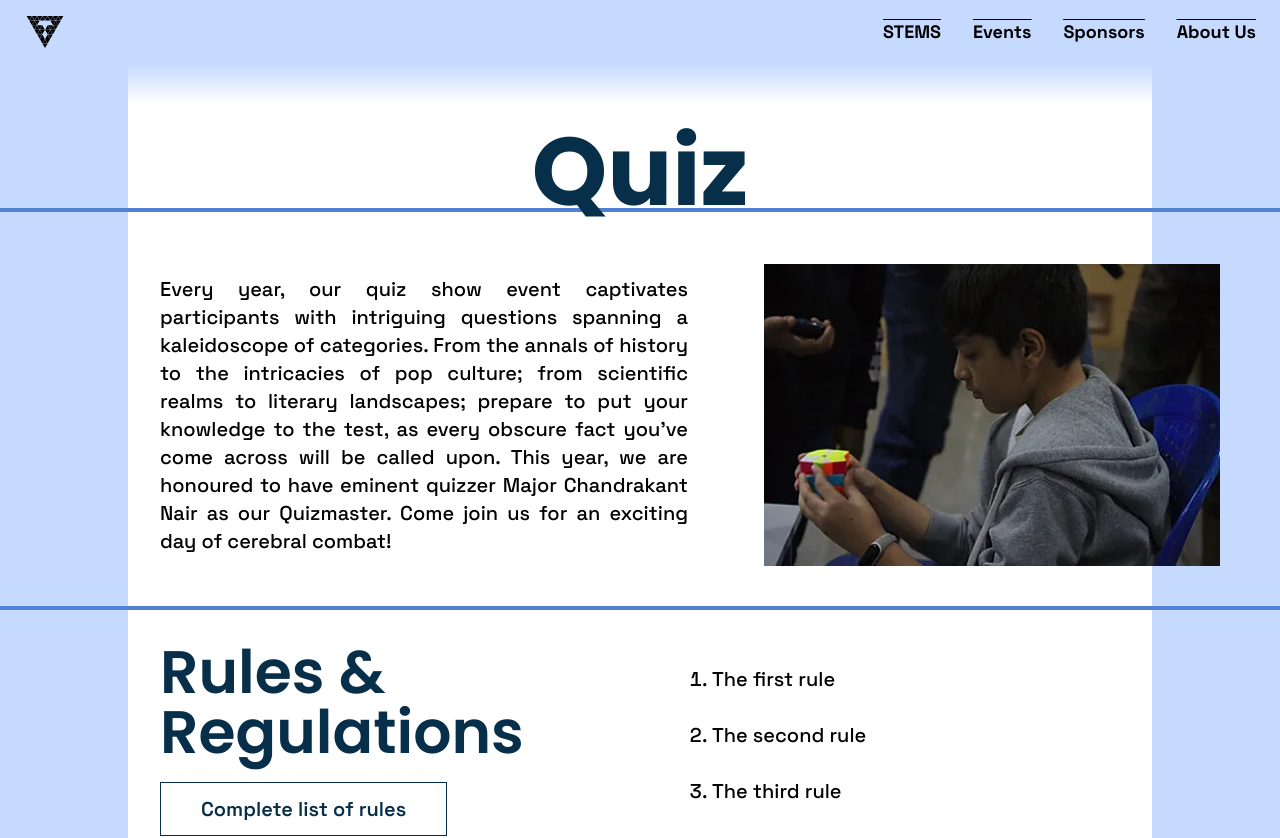
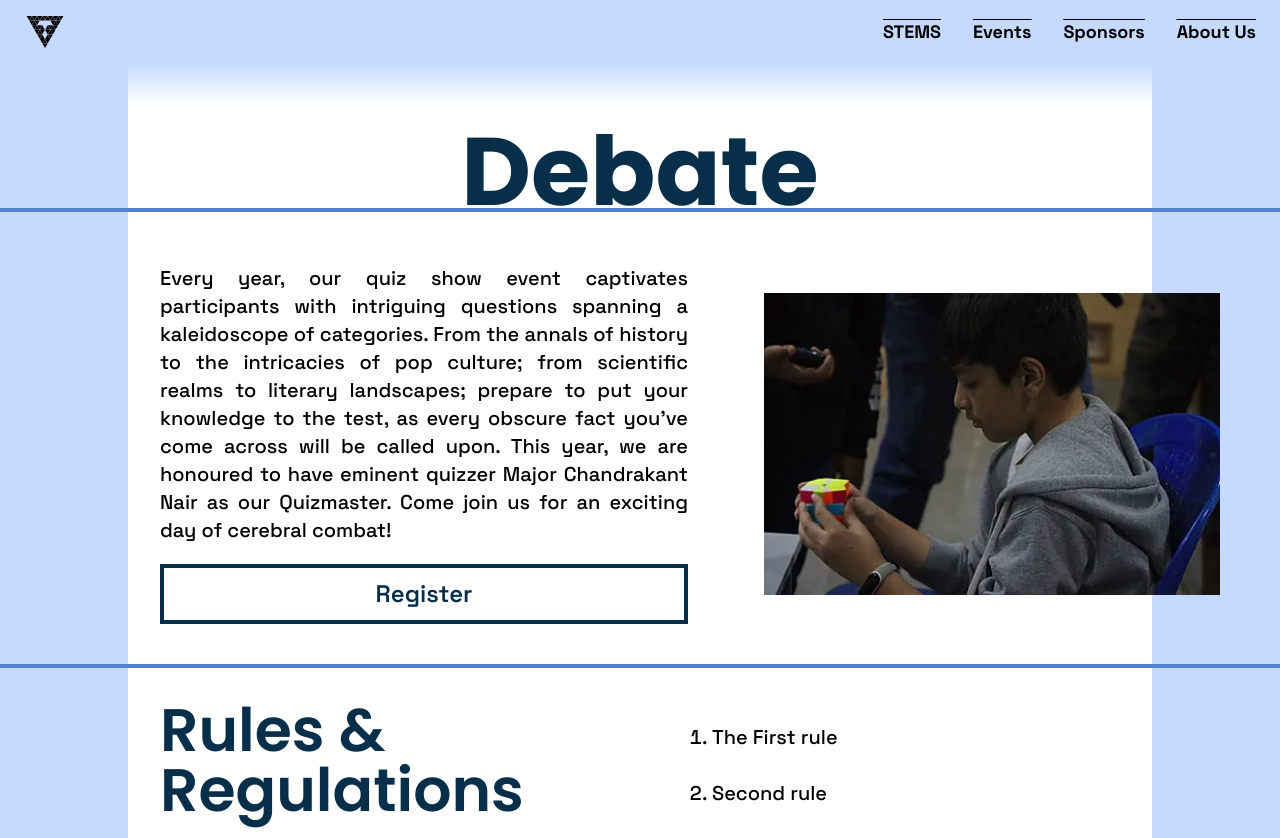
Before and after one commit to Tessellate-CMI/tessellate-frontend, a SvelteKit app: page /competitions/debate-individual in a window 1280 px wide. Shown: the top 838 px of the page. Built offline with nearby package versions, Linux system fonts and the light colour scheme; a web font is replaced by a local one.

Commit message:
feat(event page): added registr button and props for easier customization

```diff
--- a/src/lib/components/Event.svelte
+++ b/src/lib/components/Event.svelte
@@ -1,12 +1,17 @@
 <script>
     import '$src/app.css'
 
-    // export let name = 'Event Name'
-    // export let colorOpt = 1
-    // const color = colorOpt === 1 ? 'second-blue' : 'main-blue'
-    // const bColor = colorOpt === 1 ? 'white' : 'black'
-    // const textColor = colorOpt === 1 ? 'white' : 'black'
-    // export let date = '24th January, 2024'
+    export let name = 'Event name'
+    export let desc = `Lorem ipsum dolor sit amet, consectetur adipiscing elit,
+    sed do eiusmod tempor incididunt ut labore et dolore magna aliqua. Ut enim
+    ad minim veniam, quis nostrud exercitation ullamco laboris nisi ut aliquip
+    ex ea commodo consequat. Duis aute irure dolor in reprehenderit in voluptate
+    velit esse cillum dolore eu fugiat nulla pariatur. Excepteur sint occaecat
+    cupidatat non proident, sunt in culpa qui officia deserunt mollit anim id
+    est laborum.`
+    export let register = 'register'
+    export let rules_pdf = '/'
+    export let key_rules = ['First rule', 'Second rule', 'Third rule']
 </script>
 
 <div class="w-full bg-main-blue">
@@ -18,7 +23,7 @@
         class="z-10 mx-auto -mb-[6vw] w-full max-w-screen-lg bg-white pt-5 text-center
                font-heading text-[16vw] font-bold text-sky-950 sm:-mb-3 sm:text-8xl"
     >
-        Quiz
+        {name}
     </div>
 
     <div class="mx-auto w-full max-w-screen-xl border-t-4 border-second-blue"></div>
@@ -30,18 +35,19 @@
         </div>
         <div class="z-10 grid w-full grid-cols-1 items-center object-right pt-5 md:grid-cols-2">
             <div class="flex md:w-full md:justify-end">
-                <div
-                    class="px-8 text-justify text-lg font-medium sm:text-xl md:-mr-20 md:w-[592px]"
-                >
-                    Every year, our quiz show event captivates participants with intriguing
-                    questions spanning a kaleidoscope of categories. From the annals of history to
-                    the intricacies of pop culture; from scientific realms to literary landscapes;
-                    prepare to put your knowledge to the test, as every obscure fact you've come
-                    across will be called upon. This year, we are honoured to have eminent quizzer
-                    Major Chandrakant Nair as our Quizmaster. Come join us for an exciting day of
-                    cerebral combat!
+                <div class="px-8 text-lg font-medium sm:text-xl md:-mr-20 md:w-[592px]">
+                    <p class="text-justify">
+                        {desc}
+                    </p>
+                    <a
+                        href={register}
+                        style="text-transform:none; font-size:1.5rem"
+                        class="btn btn-outline m-auto mt-5 h-auto min-h-0 w-full rounded-none border-4 py-3 text-sky-950 hover:border-sky-950 hover:bg-sky-950 hover:text-white sm:text-xl"
+                        >Register</a
+                    >
                 </div>
             </div>
+
             <img
                 src="/images/cuber.jpg"
                 alt="cuber"
@@ -61,7 +67,7 @@
                 Rules & <br />Regulations
             </div>
             <a
-                href="/"
+                href={rules_pdf}
                 style="text-transform:none"
                 class="btn btn-outline m-auto ml-8 mt-5 h-auto min-h-0 rounded-none px-5 py-3 text-lg text-sky-950 hover:bg-sky-950 hover:text-white sm:px-10 sm:text-xl"
                 >Complete list of rules</a
@@ -69,9 +75,9 @@
         </div>
         <div class="mt-5 pl-8 text-lg font-medium sm:text-xl">
             <ol class="list-decimal pl-10 pt-6 md:pt-0">
-                <li>The first rule <br /> <br /></li>
-                <li>The second rule <br /> <br /></li>
-                <li>The third rule <br /> <br /></li>
+                {#each key_rules as rule}
+                    <li>{rule}<br /><br /></li>
+                {/each}
             </ol>
         </div>
     </div>
--- a/src/routes/competitions/debate-individual/+page.svelte
+++ b/src/routes/competitions/debate-individual/+page.svelte
@@ -3,12 +3,20 @@
     import Event from '$src/lib/components/Event.svelte'
     import Navbar from '$src/lib/components/Navbar.svelte'
     import Footer from '$src/lib/components/Footer.svelte'
+
+    const desc = `Every year, our quiz show event captivates participants with intriguing questions spanning a kaleidoscope
+of categories. From the annals of history to the intricacies of pop culture; from scientific realms to
+literary landscapes; prepare to put your knowledge to the test, as every obscure fact you've come across
+will be called upon. This year, we are honoured to have eminent quizzer Major Chandrakant Nair as our
+Quizmaster. Come join us for an exciting day of cerebral combat!`
+
+    const key_rules = ['The First rule', 'Second rule', 'Third rule']
 </script>
 
 <Navbar absolute={false} />
 
 <div class="bg-white text-black">
-    <Event name="Quiz" colorOpt={2}>Quizzes are fun.</Event>
+    <Event name="Debate" {desc} {key_rules}>Quizzes are fun.</Event>
 </div>
 
 <Footer />
```
